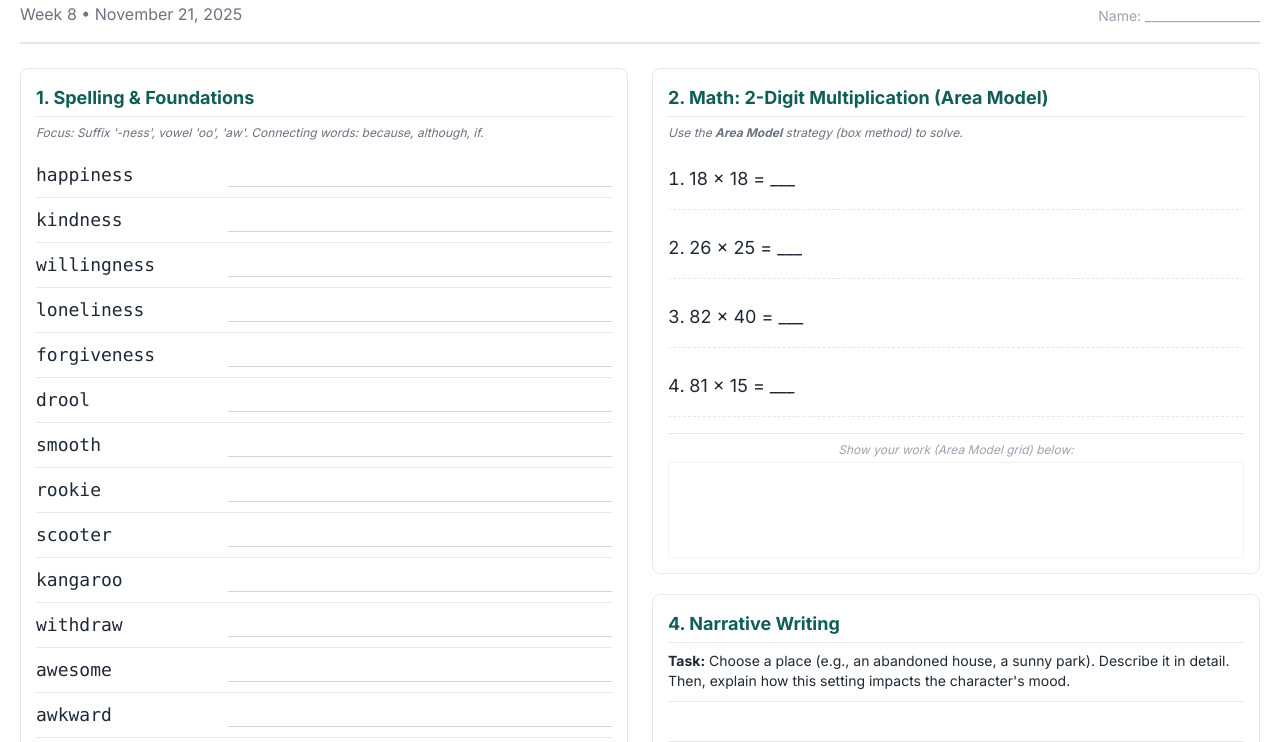
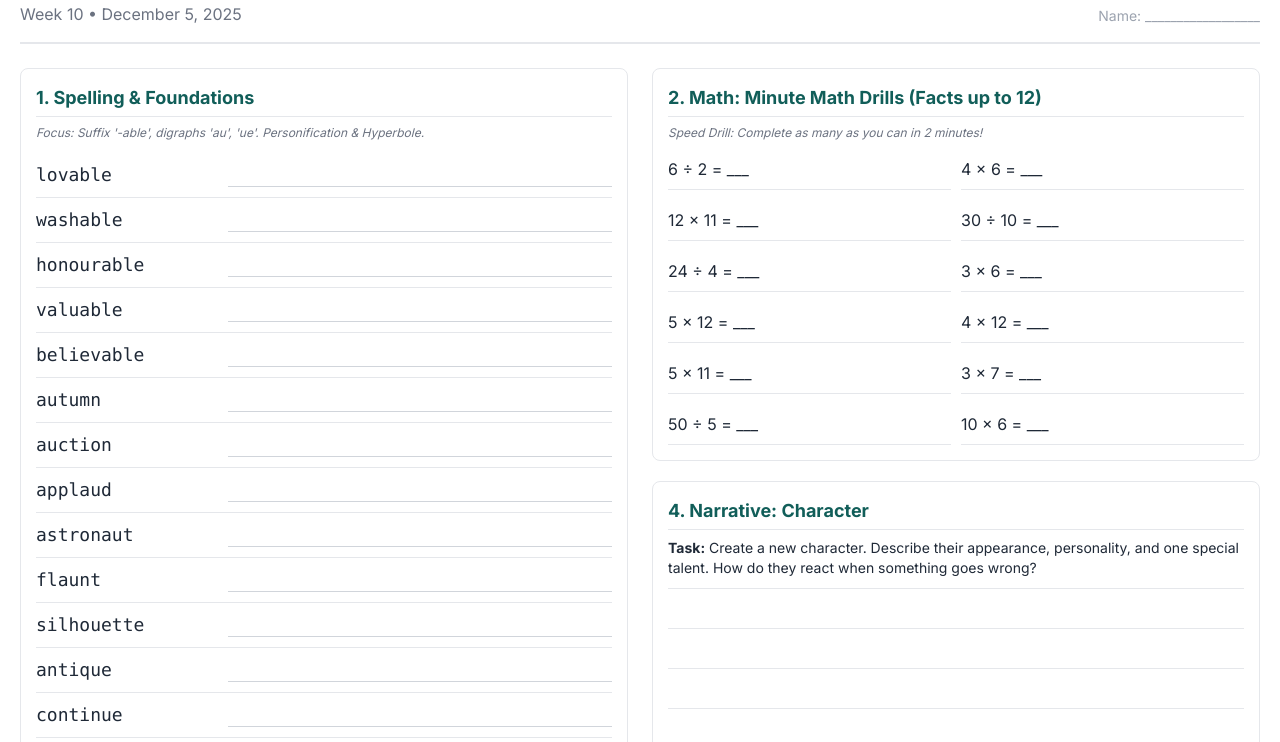
Before and after one commit to prostranstvo/math_gen, a plain HTML site: page index.html in a window 1280 px wide. Both pictures are taken after a click on the button "Generate Weekly Task". Shown: the part 58-800 px from the top of the page. Drawn offline with nearby package versions, Linux system fonts and the light colour scheme.

Commit message:
Implement Minute Math grid layout and logic
Added a grid layout for Minute Math and updated math problem generation logic.

```diff
--- a/index.html
+++ b/index.html
@@ -49,6 +49,12 @@
             height: 150px;
             width: 100%;
             margin-top: 10px;
+        }
+        /* Grid for Minute Math */
+        .minute-math-grid {
+            display: grid;
+            grid-template-columns: repeat(2, 1fr);
+            gap: 10px;
         }
 
         /* Print Styles */
@@ -103,7 +109,9 @@
                             <option value="5">Week 5 (Oct 31) - Persuasive & Measurement</option>
                             <option value="6">Week 6 (Nov 7) - Capacity & Suffix -ly</option>
                             <option value="7">Week 7 (Nov 14) - Multi/Div & Narrative</option>
-                            <option value="8" selected>Week 8 (Nov 21) - 2-Digit Multi & Citizenship</option>
+                            <option value="8">Week 8 (Nov 21) - 2-Digit Multi & Citizenship</option>
+                            <option value="9">Week 9 (Nov 28) - 3-Digit Div & Similes/Metaphors</option>
+                            <option value="10" selected>Week 10 (Dec 5) - Minute Math & Personification</option>
                         </select>
                         <button onclick="generateSwanseaWorksheet()" class="bg-teal-600 hover:bg-teal-700 text-white font-semibold py-2 px-6 rounded-lg shadow-md transition">
                             Generate Weekly Task
@@ -130,7 +138,9 @@
             5: { date: "October 31, 2025", spelling: ["Disagree", "Disobey", "Disregard", "Disband", "Disconnect", "Choice", "Rejoice", "Poison", "Turmoil", "Noise", "Doubt", "Shout", "Mountain", "Encounter", "Announce"], grammar: "Prefix 'dis-', blends 'oi', 'ou'. Compound sentences.", writing_topic: "Persuasive Writing", math_topic: "Measurement (Volume/Mass)", science_topic: "Musculoskeletal System" },
             6: { date: "November 7, 2025", spelling: ["quickly", "softly", "honestly", "eventually", "rapidly", "brain", "available", "complain", "detail", "failure", "display", "birthday", "portray", "always", "betray"], grammar: "Suffix '-ly', digraphs 'ai', 'ay'. Advanced conjunctions.", writing_topic: "Persuasive Writing (Bias)", math_topic: "Metric Conversions", science_topic: "Digestive System" },
             7: { date: "November 14, 2025", spelling: ["precaution", "preview", "predetermine", "prearrange", "prepay", "thriller", "thrifty", "through", "throat", "throne", "splash", "splurge", "splatter", "splinter", "split"], grammar: "Prefix 'pre-', blends 'thr', 'spl'. Subordinating conjunctions.", writing_topic: "Narrative Writing (Setting)", math_topic: "Multiplication (9x9)", science_topic: "Digestive System" },
-            8: { date: "November 21, 2025", spelling: ["happiness", "kindness", "willingness", "loneliness", "forgiveness", "drool", "smooth", "rookie", "scooter", "kangaroo", "withdraw", "awesome", "awkward", "sprawl", "brawny"], grammar: "Suffix '-ness', vowel 'oo', 'aw'. Connecting words: because, although, if.", writing_topic: "Narrative Writing (Setting & Mood)", math_topic: "2-Digit Multiplication (Area Model)", science_topic: "Citizenship & Rights" }
+            8: { date: "November 21, 2025", spelling: ["happiness", "kindness", "willingness", "loneliness", "forgiveness", "drool", "smooth", "rookie", "scooter", "kangaroo", "withdraw", "awesome", "awkward", "sprawl", "brawny"], grammar: "Suffix '-ness', vowel 'oo', 'aw'. Connecting words: because, although, if.", writing_topic: "Narrative Writing (Setting & Mood)", math_topic: "2-Digit Multiplication (Area Model)", science_topic: "Citizenship & Rights" },
+            9: { date: "November 28, 2025", spelling: ["misplace", "misunderstand", "misbehave", "mismanage", "misinform", "approach", "groan", "loathe", "boast", "board", "society", "ancient", "achieve", "belief", "shield"], grammar: "Prefix 'mis-', digraphs 'ie', 'oa'. Similes vs Metaphors.", writing_topic: "Narrative Writing (Character Development)", math_topic: "3-Digit Division (Area Model)", science_topic: "Nervous System (Research)" },
+            10: { date: "December 5, 2025", spelling: ["lovable", "washable", "honourable", "valuable", "believable", "autumn", "auction", "applaud", "astronaut", "flaunt", "silhouette", "antique", "continue", "dialogue", "tissue"], grammar: "Suffix '-able', digraphs 'au', 'ue'. Personification & Hyperbole.", writing_topic: "Narrative Writing (Character Development)", math_topic: "Minute Math Drills (Facts up to 12)", science_topic: "Charter of Rights & Freedoms" }
         };
 
         // ==========================================
@@ -208,27 +218,61 @@
             // 2. Math Problems Logic
             let mathProblems = [];
             let mathHint = "";
+            let isMinuteMath = false;
+
             if (data.math_topic.includes("Patterning")) {
                 for(let i=0; i<5; i++) { let s=getRandomInt(1,10), st=getRandomInt(2,5); mathProblems.push(`${s}, ${s+st}, ${s+st*2}, ___, ___ (Rule: +${st})`); }
             } else if (data.math_topic.includes("Subtraction")) {
                 for(let i=0; i<5; i++) { mathProblems.push(`${getRandomInt(1000,9000)} - ${getRandomInt(100,999)} = ___`); }
-            } else if (data.math_topic.includes("Multiplication")) {
-                // Area Model Hint
+            } else if (data.math_topic.includes("Multiplication") && !data.math_topic.includes("Minute Math")) {
+                // Week 8: 2-digit Multi
                 if (data.math_topic.includes("Area Model")) {
                     mathHint = `<p class="text-xs text-gray-500 italic mb-2">Use the <strong>Area Model</strong> strategy (box method) to solve.</p>`;
                 }
                 for(let i=0; i<4; i++) { mathProblems.push(`${getRandomInt(12,85)} &times; ${getRandomInt(11,45)} = ___`); }
+            } else if (data.math_topic.includes("3-Digit Division")) {
+                // Week 9: 3-digit Div
+                mathHint = `<p class="text-xs text-gray-500 italic mb-2">Solve using Area Model or Standard Algorithm. Show Remainder (R).</p>`;
+                for(let i=0; i<4; i++) {
+                    let divisor = getRandomInt(11, 25);
+                    let dividend = getRandomInt(100, 999);
+                    mathProblems.push(`${dividend} &div; ${divisor} = ___`);
+                }
+            } else if (data.math_topic.includes("Minute Math")) {
+                // Week 10: Fact Drills
+                isMinuteMath = true;
+                mathHint = `<p class="text-xs text-gray-500 italic mb-2">Speed Drill: Complete as many as you can in 2 minutes!</p>`;
+                for(let i=0; i<12; i++) {
+                     if (Math.random() > 0.5) {
+                         mathProblems.push(`${getRandomInt(2,12)} &times; ${getRandomInt(2,12)} = ___`);
+                     } else {
+                         let b = getRandomInt(2,10), c = getRandomInt(2,10);
+                         mathProblems.push(`${b*c} &div; ${b} = ___`);
+                     }
+                }
             } else if (data.math_topic.includes("Measurement") || data.math_topic.includes("Metric")) {
                  mathProblems = ["2 kg = ______ g", "3.5 L = ______ mL", "5000 g = ______ kg", "4 m = ______ cm", "120 minutes = ______ hours"];
             } else {
                 for(let i=0; i<5; i++) mathProblems.push(`${getRandomInt(10,50)} + ${getRandomInt(10,50)} = ___`);
             }
-            const mathHtml = mathProblems.map(p => `<li class="problem-item py-4 text-lg">${p}</li>`).join('');
+
+            // Render Math List
+            let mathHtml = "";
+            if (isMinuteMath) {
+                 mathHtml = `<div class="minute-math-grid">` + mathProblems.map(p => `<div class="border-b border-gray-200 py-2">${p}</div>`).join('') + `</div>`;
+            } else {
+                 mathHtml = `<ul class="list-decimal list-inside space-y-2">` + mathProblems.map(p => `<li class="problem-item py-4 text-lg">${p}</li>`).join('') + `</ul>`;
+            }
+
 
             // 3. Writing Prompt Logic
             let writingPrompt = "Write about your weekend.";
             let writingTitle = "Writing";
-            if (data.writing_topic.includes("Narrative")) {
+
+            if (data.writing_topic.includes("Character Development")) {
+                writingTitle = "Narrative: Character";
+                writingPrompt = "<strong>Task:</strong> Create a new character. Describe their appearance, personality, and one special talent. How do they react when something goes wrong?";
+            } else if (data.writing_topic.includes("Narrative")) {
                 writingTitle = "Narrative Writing";
                 writingPrompt = "<strong>Task:</strong> Choose a place (e.g., an abandoned house, a sunny park). Describe it in detail. Then, explain how this setting impacts the character's mood.";
             } else if (data.writing_topic.includes("Persuasive")) {
@@ -240,10 +284,24 @@
 
             // 4. Critical Grammar Task
             let criticalGrammarTask = "";
-            if (weekId == "8" || data.grammar.includes("Connecting words")) {
+            if (weekId == "9") {
+                 criticalGrammarTask = `
+                    <p class="font-semibold text-sm mb-2 mt-4">Figures of Speech:</p>
+                    <p class="text-sm text-gray-700 mb-2">Write one <strong>Simile</strong> (using 'like' or 'as') and one <strong>Metaphor</strong> (direct comparison) using your spelling words.</p>
+                    <div class="border-b border-gray-300 h-8 w-full"></div>
+                    <div class="border-b border-gray-300 h-8 w-full mt-2"></div>
+                `;
+            } else if (weekId == "10") {
+                 criticalGrammarTask = `
+                    <p class="font-semibold text-sm mb-2 mt-4">Creative Language:</p>
+                    <p class="text-sm text-gray-700 mb-2">Write a sentence using <strong>Personification</strong> (giving human traits to an object) or <strong>Hyperbole</strong> (exaggeration).</p>
+                    <div class="border-b border-gray-300 h-8 w-full"></div>
+                    <div class="border-b border-gray-300 h-8 w-full mt-2"></div>
+                `;
+            } else if (weekId == "8" || data.grammar.includes("Connecting words")) {
                 criticalGrammarTask = `
                     <p class="font-semibold text-sm mb-2 mt-4">Critical Thinking & Grammar:</p>
-                    <p class="text-sm text-gray-700 mb-2">Choose 2 spelling words. Write a complex sentence for each using a connecting word (<em>because, although, if</em>) to show cause and effect.</p>
+                    <p class="text-sm text-gray-700 mb-2">Choose 2 spelling words. Write a complex sentence for each using a connecting word (<em>because, although, if</em>).</p>
                     <div class="border-b border-gray-300 h-8 w-full"></div>
                     <div class="border-b border-gray-300 h-8 w-full mt-2"></div>
                     <div class="border-b border-gray-300 h-8 w-full mt-2"></div>
@@ -290,9 +348,7 @@
                         <section class="section-box bg-white">
                             <h2 class="text-lg font-bold text-teal-800 mb-2 border-b pb-1">2. Math: ${data.math_topic}</h2>
                             ${mathHint}
-                            <ul class="list-decimal list-inside space-y-2">
-                                ${mathHtml}
-                            </ul>
+                            ${mathHtml}
                             ${data.math_topic.includes("Area Model") ? `
                             <div class="mt-4 text-xs text-gray-400 italic text-center border-t pt-2">
                                 Show your work (Area Model grid) below:
```
